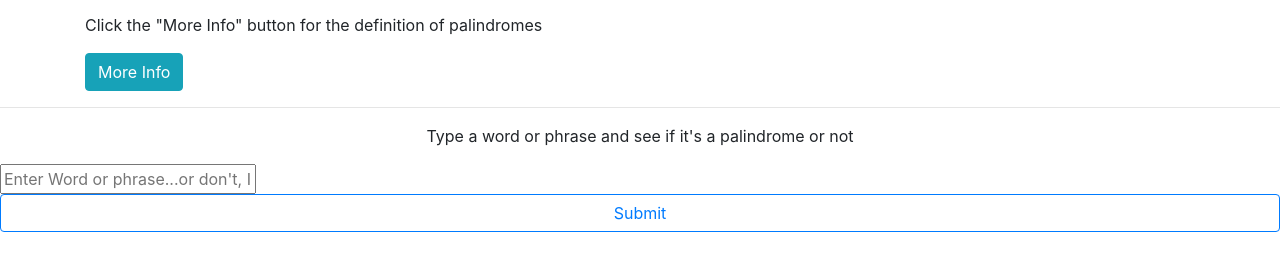
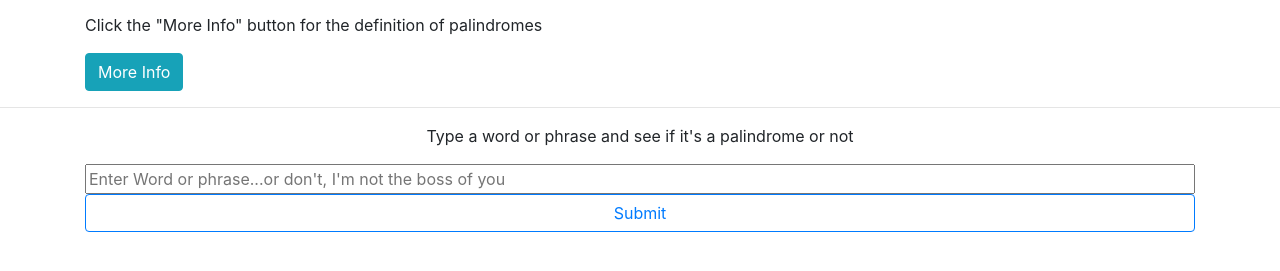
Before and after one commit to richardtickler/Taco_Cat, a plain HTML site: page Solve.html in a window 1280 px wide. Shown: the part 193-464 px from the top of the page. Drawn offline with nearby package versions, Linux system fonts and the light colour scheme.

Commit message:
fixed input

```diff
--- a/Solve.html
+++ b/Solve.html
@@ -88,9 +88,8 @@
     </div>
 
     <div class="row">
-        <div class="col">
-            <input id="palInput" type="text" width="300" placeholder="Enter Word or phrase...or don't, I'm not the boss of you" />
-            <button id="btnPal" class="btnMarg btn btn-outline-primary btnWide">Submit</button>
+        <div class="container">
+            <input id="palInput" type="text" class="btnWide" placeholder="Enter Word or phrase...or don't, I'm not the boss of you"><button id="btnPal" class="btnMarg btn btn-outline-primary btnWide">Submit</button>
         </div>
         </div>
 
```
Also changed, not shown: 1 other file.
